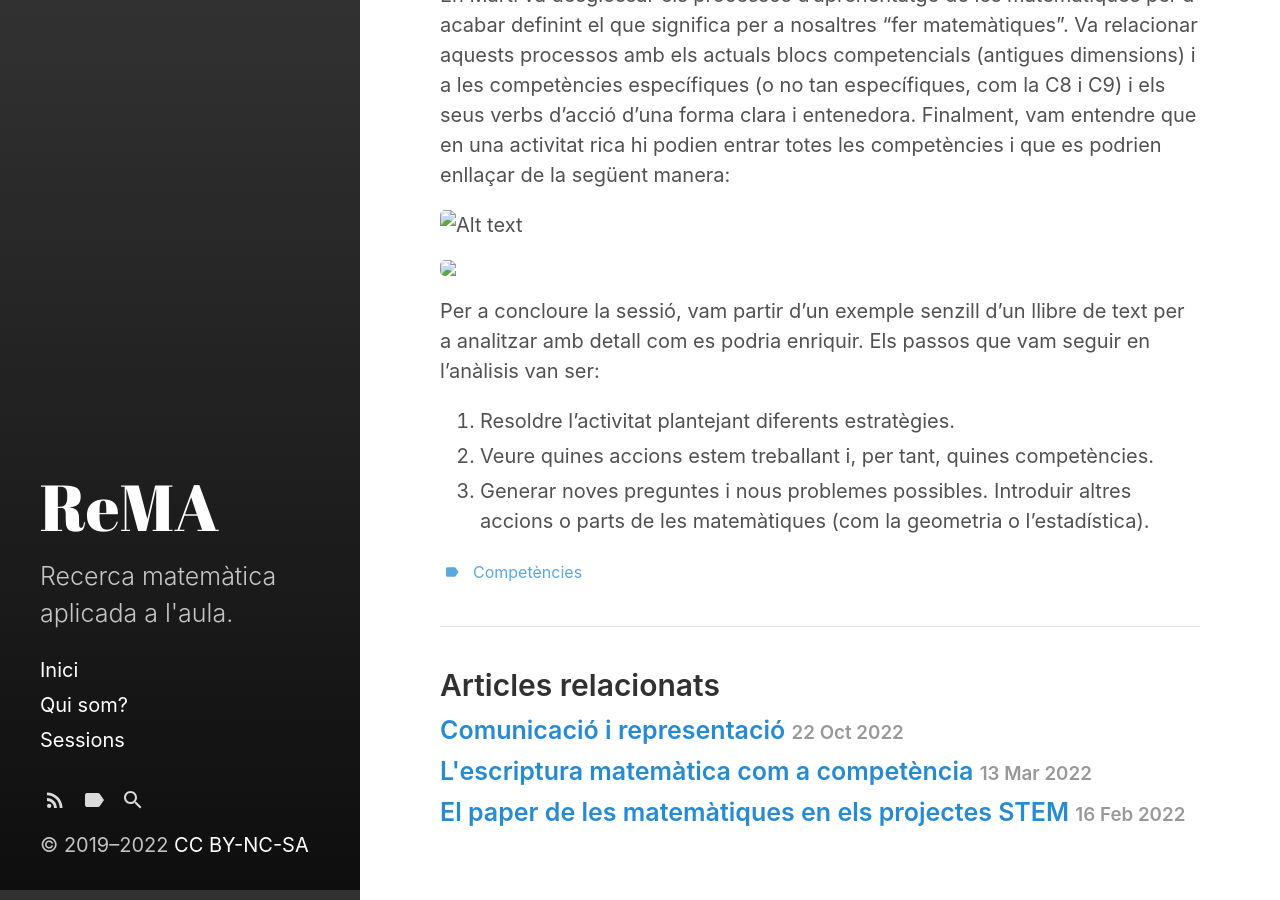
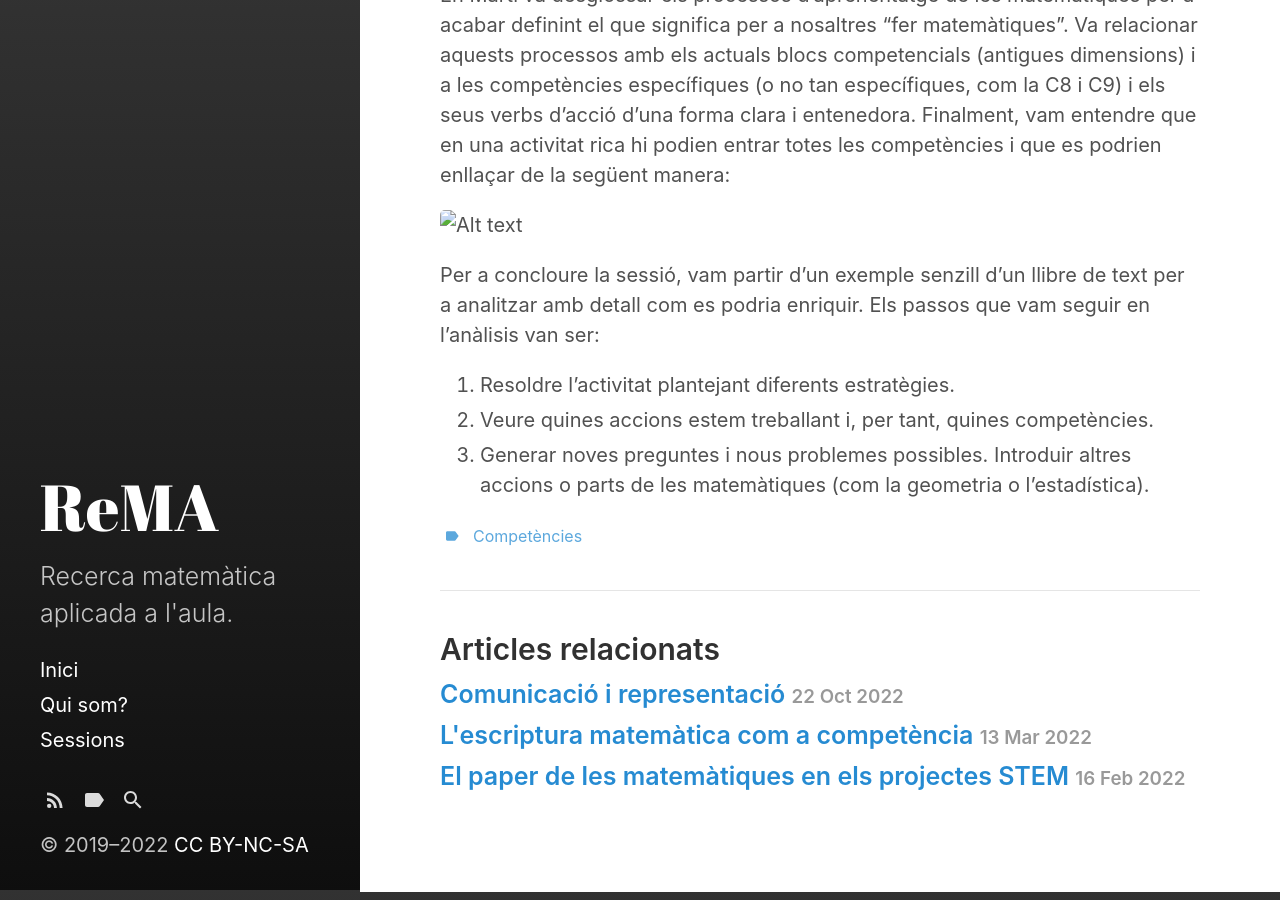
Before and after one commit to grup-rema/grup-rema.github.io, a Jekyll site: the page built from _posts/2022-10-18-Arrenquem i Aprendre a fer matemàtiques - ReMA Pirineu.md, in a window 1280 px wide and 900 px high, scrolled down 910 px. Built offline with Jekyll 4.4.1, drawn with Linux system fonts in a browser that asks for light colours.

Commit message:
Update 2022-10-18-Arrenquem i Aprendre a fer matemàtiques - ReMA Pirineu.md

```diff
--- a/_posts/2022-10-18-Arrenquem i Aprendre a fer matemàtiques - ReMA Pirineu.md
+++ b/_posts/2022-10-18-Arrenquem i Aprendre a fer matemàtiques - ReMA Pirineu.md
@@ -22,8 +22,8 @@
 
 En Martí va desglossar els processos d'aprenentatge de les matemàtiques per a acabar definint el que significa per a nosaltres "fer matemàtiques". Va relacionar aquests processos amb els actuals blocs competencials (antigues dimensions) i a les competències específiques (o no tan específiques, com la C8 i C9) i els seus verbs d'acció d'una forma clara i entenedora. Finalment, vam entendre que en una activitat rica hi podien entrar totes les competències i que es podrien enllaçar de la següent manera:
 
-![Alt text](./images/actCMP.png?raw=true "diagrama")
-<img src="./images/actCMP.png" width="800" />
+![Alt text](./images/actCMP.png "diagrama")
+
 
 
 Per a concloure la sessió, vam partir d'un exemple senzill d'un llibre de text per a analitzar amb detall com es podria enriquir. Els passos que vam seguir en l'anàlisis van ser:
```
